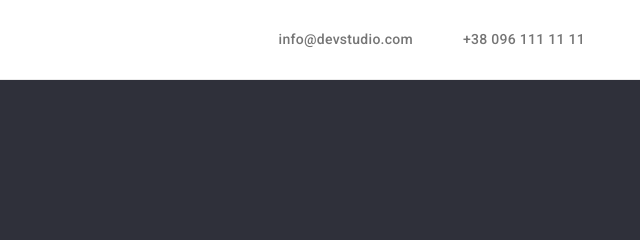
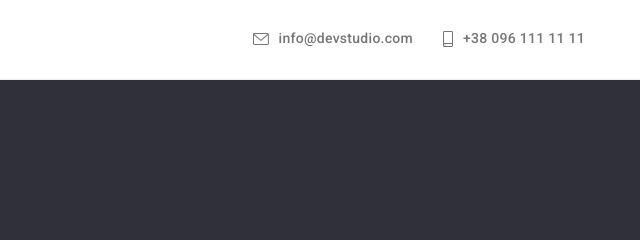
Before and after one commit to KarbanLVA/goit-markup-hm-04, a plain HTML site: page index.html in a window 1280 px wide. Shown: the top 240 px of the page, 640-1280 px from the left. Drawn offline with nearby package versions, Linux system fonts and the light colour scheme.

Commit message:
header - готов.

```diff
--- a/css/styles.css
+++ b/css/styles.css
@@ -98,15 +98,20 @@ ul {
 /* контакты */
 
 .hdr-contact {
+  margin-left: auto;
+}
+.hdr-contact-list {
   display: flex;
-  margin-left: auto;
-
+  align-items: center;
   list-style: none;
 }
 .hdr-contact-item:not(:last-child) {
-  margin-right: 50px;
+  margin-right: 30px;
 }
 .hdr-item-link {
+  display: flex;
+  align-items: center;
+
   font-weight: 500;
   font-size: 14px;
   line-height: 1.14;
@@ -117,6 +122,10 @@ ul {
 .hdr-item-link:hover,
 .hdr-item-link:focus {
   color: var(--logo-hover-color);
+}
+.hdr-icon {
+  margin-right: 10px;
+  fill: currentColor;
 }
 
 /* MAIN */
--- a/index.html
+++ b/index.html
@@ -16,7 +16,9 @@
     <!--HEADER  -->
     <header class="header">
         <div class="container">
+
             <a class="logo-web-hdr" href="">Web<span class="logo-studio-hdr" >Studio</span></a>
+
             <nav class="hdr-nav" >
                 <ul class="hdr-nav-list">
                     <li class="hdr-list-items">
@@ -30,14 +32,27 @@
                     </li>
                 </ul>
             </nav>
-            <ul class="hdr-contact">
-                <li class="hdr-contact-item">
-                    <a class="hdr-item-link" href="mailto:info@devstudio.com">info@devstudio.com</a>
-                </li>
-                <li class="hdr-contact-item">
-                    <a class="hdr-item-link" href="tel:+380961111111">+38 096 111 11 11</a>
-                </li>
-            </ul>
+
+            <div class="hdr-contact">
+                <ul class="hdr-contact-list">
+                    <li class="hdr-contact-item">
+                        <a class="hdr-item-link" href="mailto:info@devstudio.com">
+                            <svg class="hdr-icon" width="16" height="12">
+                                <use href="./images/icons.svg/header/assy.svg#icon-envelope"></use>
+                            </svg>
+                            info@devstudio.com
+                        </a>
+                    </li>
+                    <li class="hdr-contact-item">
+                        <a class="hdr-item-link" href="tel:+380961111111">
+                            <svg class="hdr-icon" width="10" height="16">
+                                <use href="./images/icons.svg/header/assy.svg#icon-smartphone"></use>
+                            </svg>
+                            +38 096 111 11 11
+                        </a>
+                    </li>
+                </ul>
+            </div>
         </div>
     </header>
 
```
Also changed, not shown: images/icons.svg/header/assy.svg (added), images/icons.svg/header/envelope.svg (added), images/icons.svg/header/smartphone.svg (added), images/icons.svg/social-links/facebook.svg (added), images/icons.svg/social-links/instagram.svg (added), images/icons.svg/social-links/linkedin.svg (added), images/icons.svg/social-links/twitter.svg (added).
